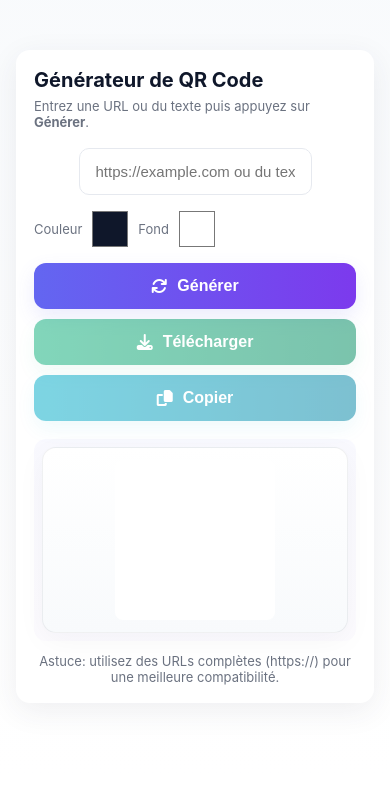
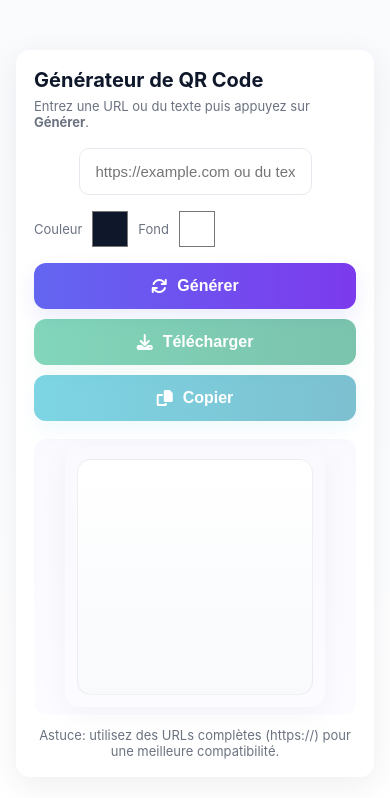
Before and after one commit to iissaka/Qr-code-generator, a website: page index.html in a window 390 px wide. Shown: the part 70-868 px from the top of the page. Before the commit the page ends 844 px from the top, so only its background shows below. Drawn offline with Linux system fonts and the light colour scheme.

```diff
--- a/style.css
+++ b/style.css
@@ -56,22 +56,31 @@
 .btn-ghost{background:transparent;border:1px solid #e6e9ef;padding:10px 12px;border-radius:10px;color:var(--muted);cursor:pointer}
 .btn-ghost[disabled]{opacity:0.5;cursor:not-allowed}
 
-#qrcode{width:100%;max-width:320px;aspect-ratio:1/1;height:auto;border-radius:8px;background:white;box-shadow:0 6px 20px rgba(99,102,241,0.08);display:block;margin:0 auto}
+/* QR result wrapper: center and constrain */
+.qr-preview{display:flex;justify-content:center;align-items:center;padding:18px;border-radius:12px;background:linear-gradient(180deg, rgba(99,102,241,0.04), rgba(124,58,237,0.02));width:100%}
 
-.qr-preview{display:flex;justify-content:center;align-items:center;padding:18px;border-radius:12px;background:linear-gradient(180deg, rgba(99,102,241,0.04), rgba(124,58,237,0.02));width:100%}
-.qr-surface{background:linear-gradient(180deg,#ffffff,#f8fafc);padding:18px;border-radius:14px;border:1px solid rgba(15,23,42,0.06);box-shadow:0 8px 30px rgba(15,23,42,0.04);display:flex;align-items:center;justify-content:center;position:relative;max-width:100%;width:100%;max-width:360px;margin:0 auto}
+/* Make the surface a true square box so the canvas always fits a square area */
+.qr-surface{background:transparent;padding:0;border-radius:14px;border:0;box-shadow:0 8px 30px rgba(15,23,42,0.04);display:flex;align-items:center;justify-content:center;position:relative;max-width:100%;width:100%;max-width:360px;margin:0 auto;aspect-ratio:1/1;overflow:hidden}
 
-/* Make canvas scale with its container while keeping a square ratio.
-   `script.js` sets exact pixel dimensions for drawing; CSS limits visual size. */
-#qrcode{
-  width:100%;
-  max-width:320px;
-  aspect-ratio:1/1;
-  height:auto;
-  border-radius:8px;
-  background:white;
-  box-shadow:0 6px 20px rgba(99,102,241,0.08);
-  display:block;
+/* Inner padded box that holds the canvas. Keeping padding here prevents
+  the padding from counting against the aspect-ratio of the outer surface. */
+.qr-inner{box-sizing:border-box;width:100%;height:100%;padding:18px;background:linear-gradient(180deg,#ffffff,#f8fafc);border-radius:14px;border:1px solid rgba(15,23,42,0.06);display:flex;align-items:center;justify-content:center}
+
+#/* Canvas fills the inner box exactly to avoid stretching; outer .qr-surface
+#  remains a true square thanks to aspect-ratio. */
+#qrcode{width:100%;height:100%;border-radius:8px;background:white;box-shadow:0 6px 20px rgba(99,102,241,0.08);display:block;margin:0}
+
+/* Scale the surface responsive to viewport while clamping to reasonable sizes
+   so it looks correct on iPhone X..17 and a wide range of Android devices. */
+.qr-surface{width:clamp(160px, 50vw, 360px)}
+.qr-inner{padding:clamp(8px, 3.5vw, 18px)}
+
+@media (max-width:420px){
+  .qr-surface{width:clamp(140px, 70vw, 260px)}
+  .qr-inner{padding:10px}
+}
+@media (min-width:421px) and (max-width:768px){
+  .qr-surface{width:clamp(200px, 42vw, 360px)}
 }
 
 .qr-surface:after{content:'';position:absolute;pointer-events:none}
```
